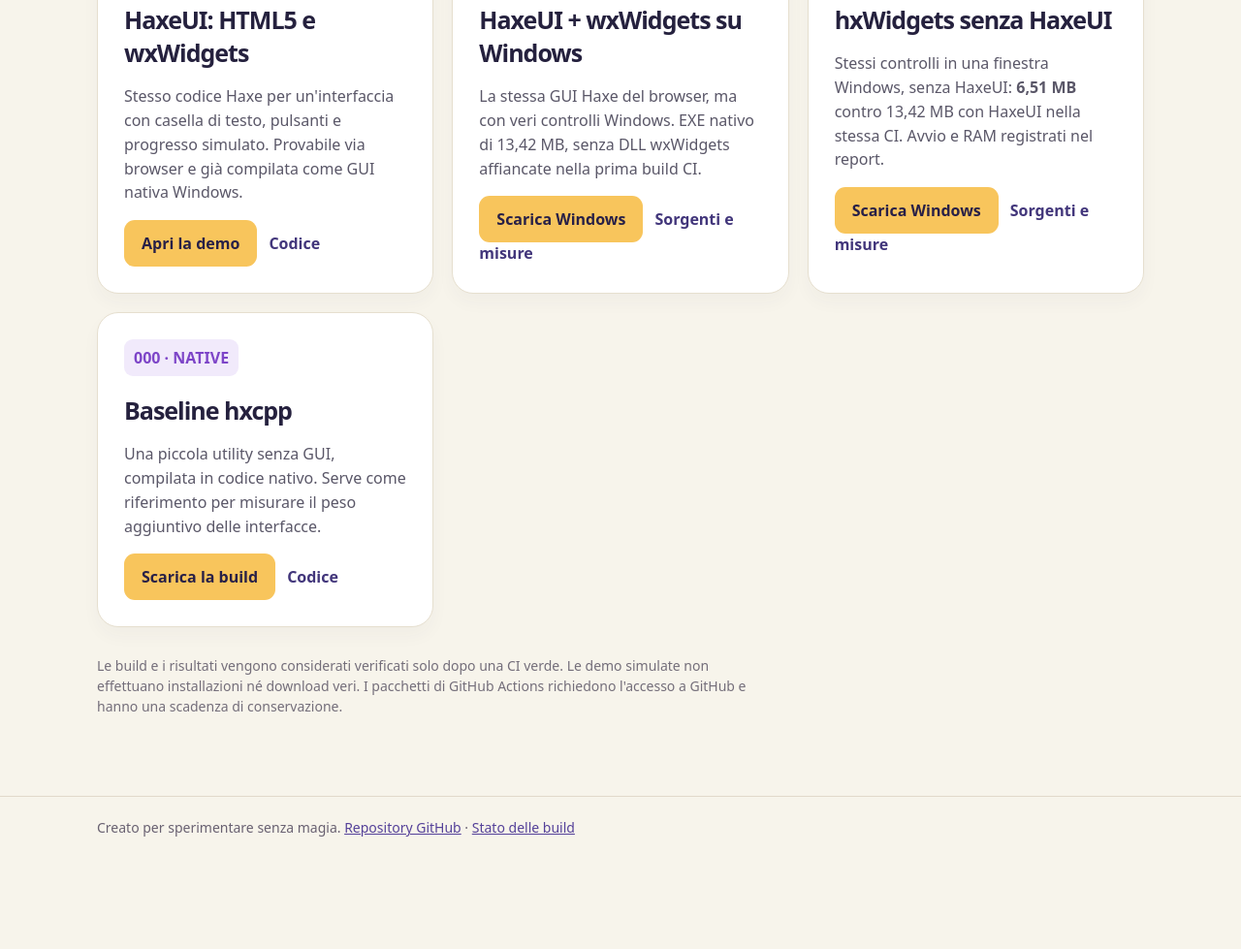
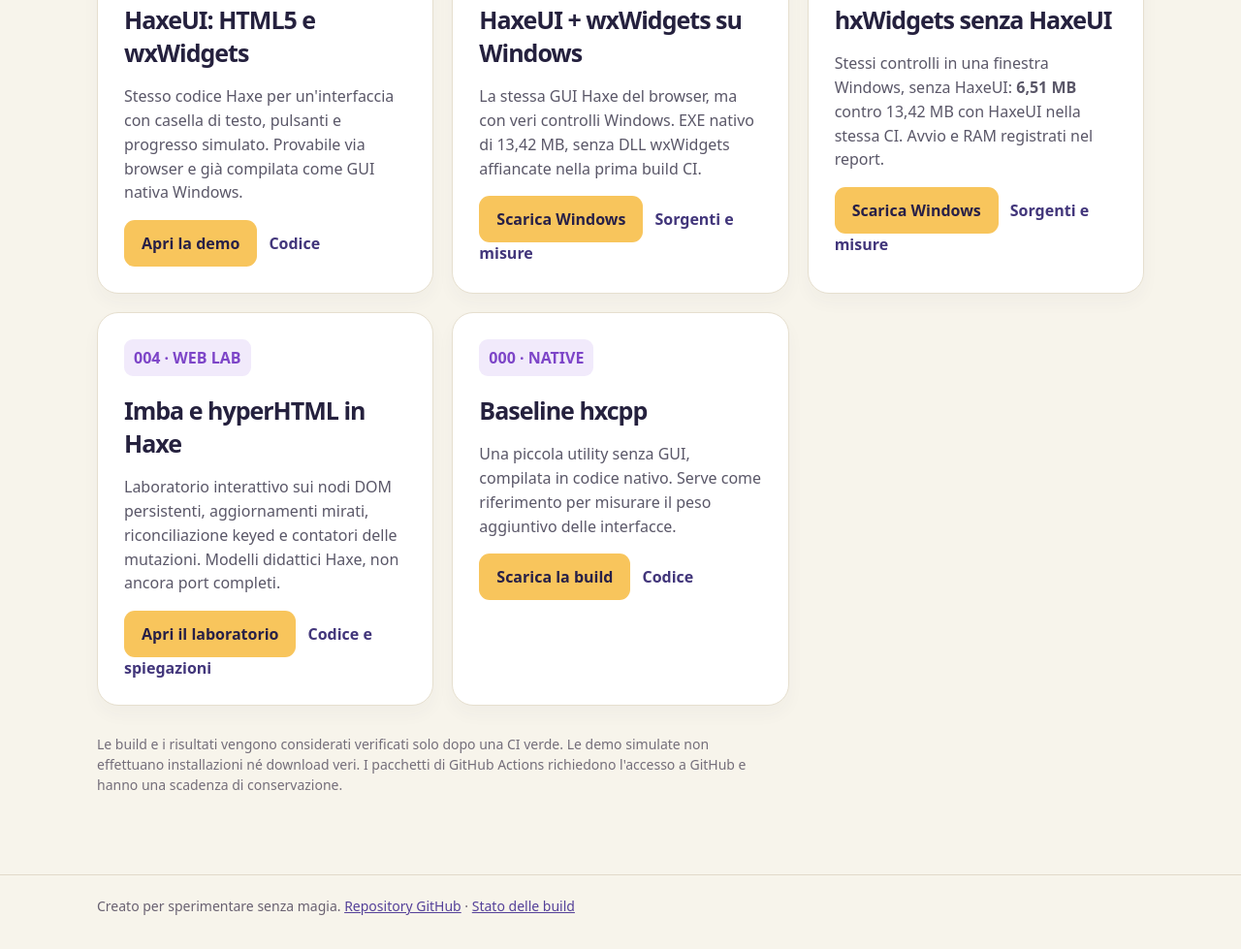
Before and after one commit to Spyryto/Haxe-Experiments, a plain HTML site: page site/index.html in a window 1280 px wide. Shown: the part 731-1710 px from the top of the page at 97% size. Before the commit the page ends 1629 px from the top, so only its background shows below. Drawn offline with Linux system fonts and the light colour scheme.

Commit message:
Publish DOM renderer lab on GitHub Pages

```diff
--- a/site/index.html
+++ b/site/index.html
@@ -34,6 +34,7 @@ footer a{color:#554199}
 <article><span class="number">001 · UI</span><h3>HaxeUI: HTML5 e wxWidgets</h3><p>Stesso codice Haxe per un'interfaccia con casella di testo, pulsanti e progresso simulato. Provabile via browser e già compilata come GUI nativa Windows.</p><a class="action" href="./experiments/001-haxeui/">Apri la demo</a><a class="secondary" href="https://github.com/Spyryto/Haxe-Experiments/tree/main/experiments/001-haxeui">Codice</a></article>
 <article><span class="number">002 · DESKTOP</span><h3>HaxeUI + wxWidgets su Windows</h3><p>La stessa GUI Haxe del browser, ma con veri controlli Windows. EXE nativo di 13,42 MB, senza DLL wxWidgets affiancate nella prima build CI.</p><a class="action" href="https://github.com/Spyryto/Haxe-Experiments/actions/workflows/native-wxwidgets.yml">Scarica Windows</a><a class="secondary" href="https://github.com/Spyryto/Haxe-Experiments/tree/main/experiments/002-haxeui-wxwidgets">Sorgenti e misure</a></article>
 <article><span class="number">003 · CONFRONTO</span><h3>hxWidgets senza HaxeUI</h3><p>Stessi controlli in una finestra Windows, senza HaxeUI: <strong>6,51 MB</strong> contro 13,42 MB con HaxeUI nella stessa CI. Avvio e RAM registrati nel report.</p><a class="action" href="https://github.com/Spyryto/Haxe-Experiments/actions/workflows/native-wxwidgets.yml">Scarica Windows</a><a class="secondary" href="https://github.com/Spyryto/Haxe-Experiments/tree/main/experiments/003-hxwidgets-direct">Sorgenti e misure</a></article>
+<article><span class="number">004 · WEB LAB</span><h3>Imba e hyperHTML in Haxe</h3><p>Laboratorio interattivo sui nodi DOM persistenti, aggiornamenti mirati, riconciliazione keyed e contatori delle mutazioni. Modelli didattici Haxe, non ancora port completi.</p><a class="action" href="./experiments/004-dom-renderers/">Apri il laboratorio</a><a class="secondary" href="https://github.com/Spyryto/Haxe-Experiments/tree/main/experiments/004-dom-renderers">Codice e spiegazioni</a></article>
 <article><span class="number">000 · NATIVE</span><h3>Baseline hxcpp</h3><p>Una piccola utility senza GUI, compilata in codice nativo. Serve come riferimento per misurare il peso aggiuntivo delle interfacce.</p><a class="action" href="https://github.com/Spyryto/Haxe-Experiments/actions/workflows/validate.yml">Scarica la build</a><a class="secondary" href="https://github.com/Spyryto/Haxe-Experiments/tree/main/experiments/000-cli">Codice</a></article>
 </div><p class="note">Le build e i risultati vengono considerati verificati solo dopo una CI verde. Le demo simulate non effettuano installazioni né download veri. I pacchetti di GitHub Actions richiedono l'accesso a GitHub e hanno una scadenza di conservazione.</p>
 </main><footer><div class="wrap">Creato per sperimentare senza magia. <a href="https://github.com/Spyryto/Haxe-Experiments">Repository GitHub</a> · <a href="https://github.com/Spyryto/Haxe-Experiments/actions">Stato delle build</a></div></footer>
```
